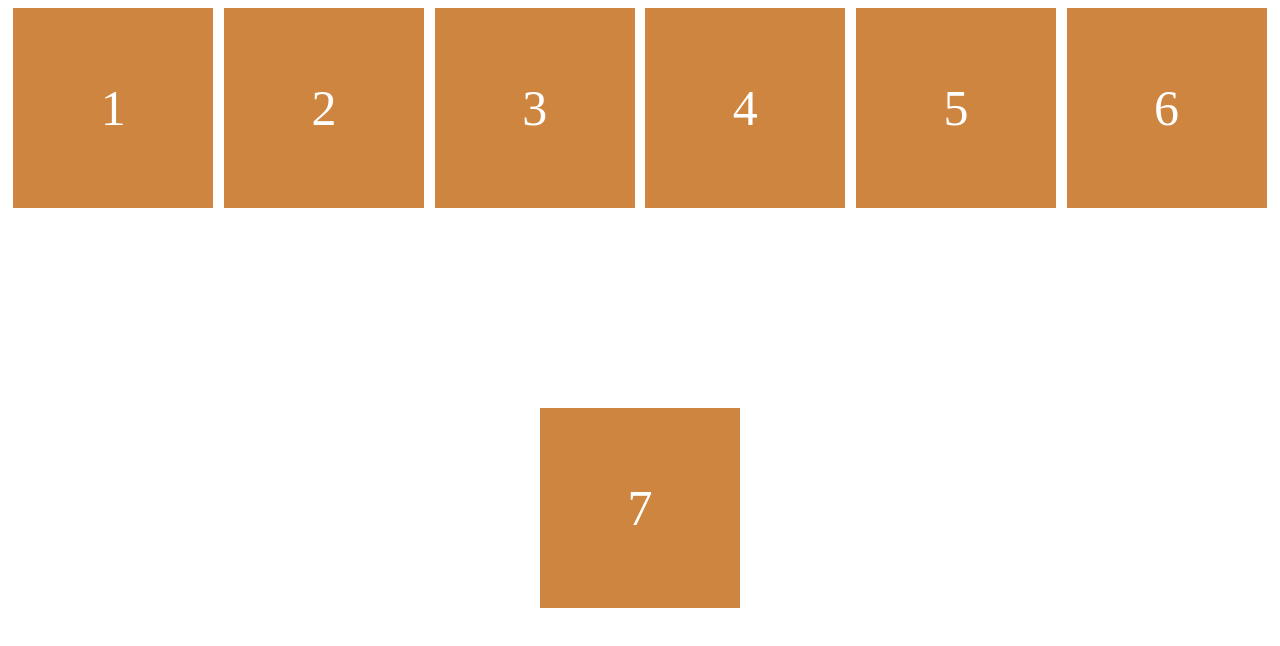
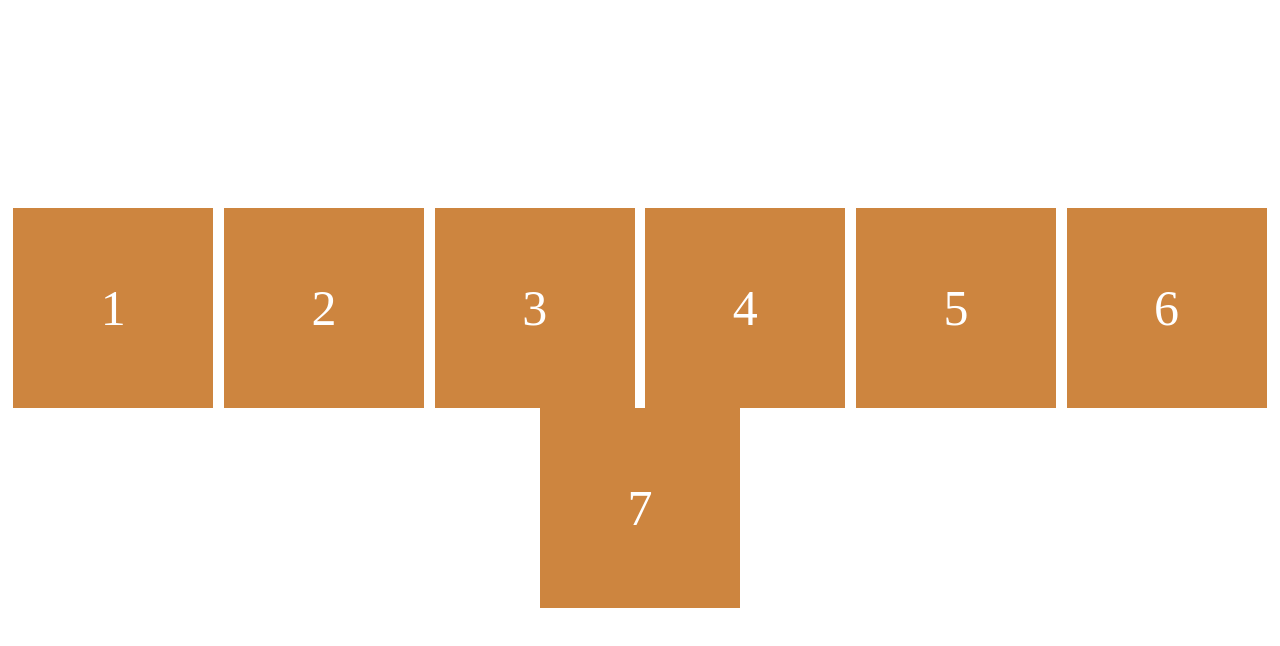
Before and after one commit to Kim-Hyeong-joon/CSS-Layout, a plain HTML site: page index.html in a window 1280 px wide. Drawn offline with Linux system fonts and the light colour scheme.

Commit message:
align-content

```diff
--- a/styles.css
+++ b/styles.css
@@ -2,7 +2,9 @@
   display: flex;
   justify-content: space-around;
   height: 100vh;
+  align-self: center;
   flex-wrap: wrap;
+  align-content: center;
 }
 
 .box {
```
